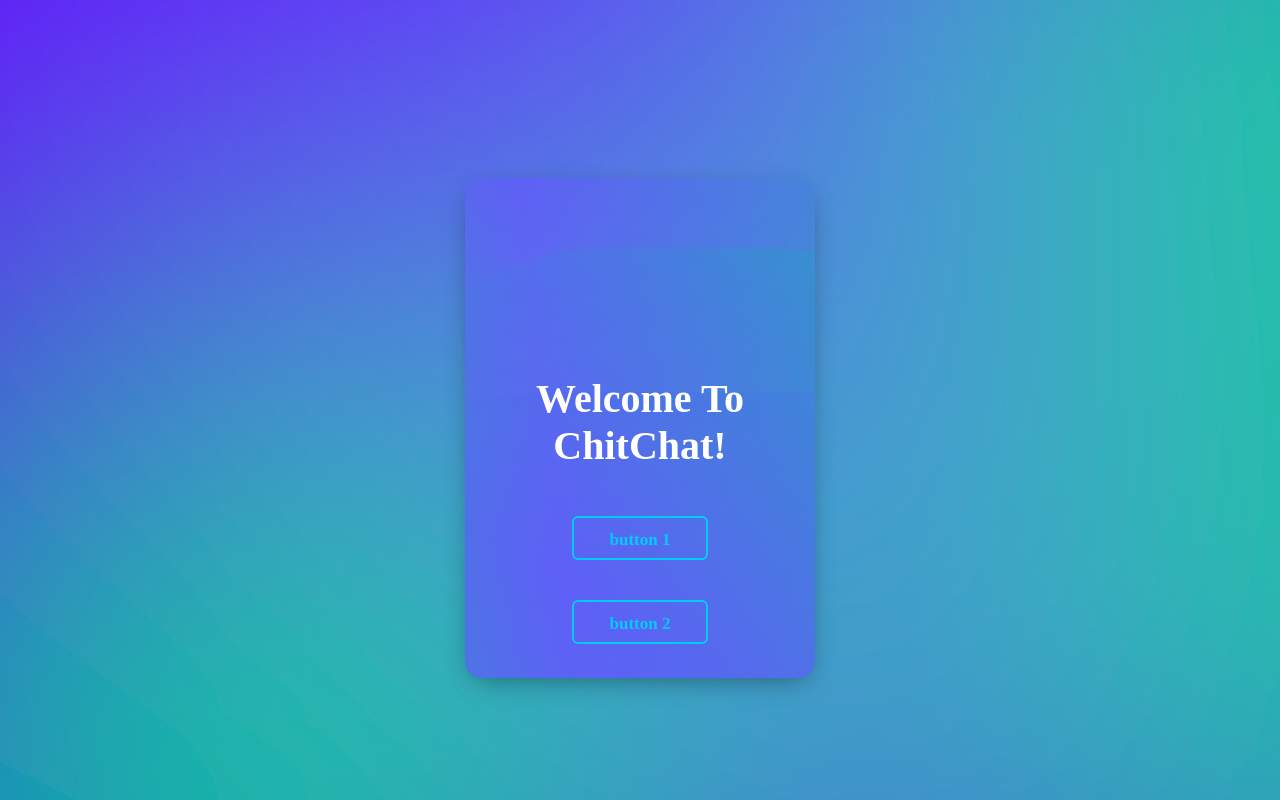
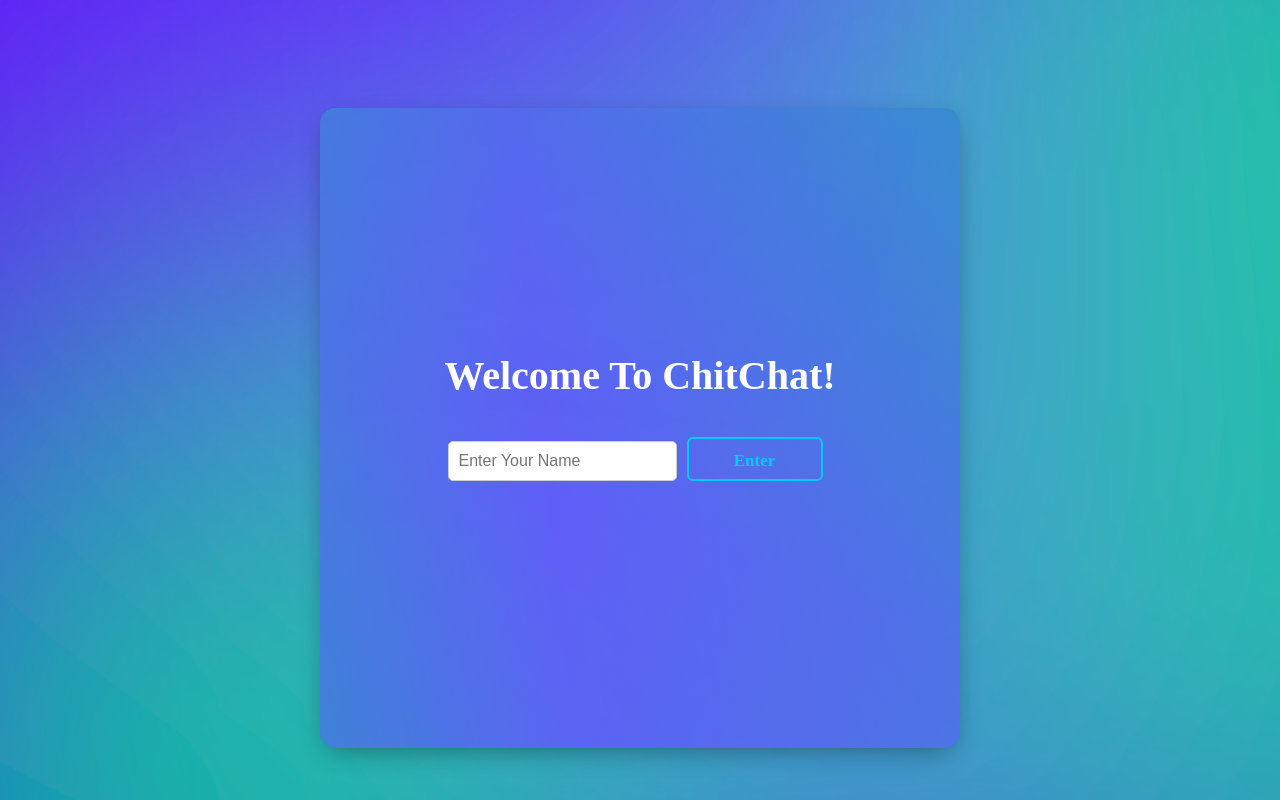
Before and after one commit to Mazeral/ChitChat, a Vue app in the folder client/: page / in a window 1280 px wide. Shown: the top 800 px of the page. Built offline with nearby package versions, Linux system fonts and the light colour scheme.

Commit message:
Created the base for the UI.

```diff
--- a/client/src/components/WelcomeCard.vue
+++ b/client/src/components/WelcomeCard.vue
@@ -1,19 +1,118 @@
 <template>
-  <div class="e-card-wrapper" :class="{ 'slide-out-left': shouldSlideOut }">
+  <div class="e-card-wrapper">
     <div class="e-card playing">
       <div class="wave"></div>
       <div class="wave"></div>
       <div class="wave"></div>
-      <div class="infotop">
+
+        <div
+          v-if="!nameEntered"
+          ref="infotopElement"
+          class="infotop"
+          :class="{
+            'fade-in': shouldFadeInWelcome,
+            'slide-out-left': isSlidingFromName,
+          }"
+        >
           <h1>Welcome To ChitChat!</h1>
-        <button>button 1</button>
-        <button>button 2</button>
+          <input type="text" v-model="nameInput" placeholder="Enter Your Name" />
+          <button @click.prevent="submitName" :disabled="!nameInput">Enter</button>
+        </div>
+
+        <div
+          v-if="nameEntered && !joiningRoom"
+          class="infotop"
+          :class="{
+            'fade-in': showOptions,
+            'slide-out-left': isSlidingFromOptionsToJoin,
+            'slide-out-right': shouldSlideOutToName,
+          }"
+        >
+          <h1>Welcome {{ userName }}!</h1>
+          <button @click.prevent="handleJoinRoom">Join A Room</button> <span> or </span>
+          <button @click.prevent="createRoom">Create A Room</button>
+          <button @click.prevent="goBackToName">Back</button>
+        </div>
+
+        <div
+          v-if="nameEntered && joiningRoom"
+          class="infotop"
+          :class="{
+            'fade-in': showJoinRoomInfo,
+            'slide-out-right': isSlidingFromJoinToOptions,
+          }"
+        >
+          <h1>Enter Room ID</h1>
+          <input type="text" placeholder="Room ID" />
+          <button>Enter</button>
+          <button @click.prevent="goBack">Back</button>
         </div>
     </div>
   </div>
 </template>
 
-<script setup></script>
+<script setup>
+import { ref, onMounted, nextTick } from 'vue'
+
+const nameEntered = ref(false)
+const nameInput = ref('')
+const userName = ref('')
+const joiningRoom = ref(false)
+const showOptions = ref(false)
+const showJoinRoomInfo = ref(false)
+const shouldFadeInWelcome = ref(false)
+const infotopElement = ref(null)
+const isSlidingFromName = ref(false)
+const isSlidingFromOptionsToJoin = ref(false)
+const shouldSlideOutToName = ref(false)
+const isSlidingFromJoinToOptions = ref(false)
+
+onMounted(() => {
+  setTimeout(() => {
+    shouldFadeInWelcome.value = true // Fade in on initial load
+  }, 100) // Small delay to ensure class is applied
+})
+
+const submitName = async () => {
+  userName.value = nameInput.value;
+  isSlidingFromName.value = true;
+  await new Promise(resolve => setTimeout(resolve, 1000));
+  nameEntered.value = true;
+  showOptions.value = true;
+  isSlidingFromName.value = false;
+}
+
+const handleJoinRoom = async () => {
+  showOptions.value = false;
+  isSlidingFromOptionsToJoin.value = true;
+  await new Promise(resolve => setTimeout(resolve, 1000));
+  joiningRoom.value = true;
+  showJoinRoomInfo.value = true;
+  isSlidingFromOptionsToJoin.value = false;
+}
+
+const goBack = async () => {
+  showJoinRoomInfo.value = false;
+  isSlidingFromJoinToOptions.value = true;
+  await new Promise(resolve => setTimeout(resolve, 750));
+  joiningRoom.value = false;
+  showOptions.value = true;
+  isSlidingFromJoinToOptions.value = false;
+}
+
+const goBackToName = async () => {
+  showOptions.value = false;
+  shouldSlideOutToName.value = true;
+  await new Promise(resolve => setTimeout(resolve, 750));
+  nameEntered.value = false;
+  shouldFadeInWelcome.value = true;
+  shouldSlideOutToName.value = false;
+}
+
+const createRoom = () => {
+  console.log(`created a room`)
+}
+</script>
 
 <style scoped>
 /* Optional wrapper to center the card */
@@ -29,8 +128,8 @@
 .e-card {
   /* --- CSS Variables for Dynamic Sizing --- */
   /* Modify these values to change the card size */
-  --card-width: 350px;
-  --card-height: 500px;
+  --card-width: 80vh;
+  --card-height: 80vh;
 
   /* Ratios for wave size relative to card size */
   /* Adjust if waves don't cover enough/too much on resize */
@@ -39,7 +138,6 @@
 
   /* Position for lower waves relative to card height */
   --wave-top-offset-ratio: 0.63; /* Approx 210 / 330 */
-
   /* Position for info section relative to card height */
   --info-top-ratio: 0.34; /* Approx 112 / 330 (based on original 5.6em * 20px) */
 
@@ -71,6 +169,7 @@
   border-radius: 40%; /* This keeps the oval shape */
   /* Default animation state (non-playing) */
   animation: wave 55s infinite linear;
+  z-index: -1;
 }
 
 /* Position the second and third wave divs lower */
@@ -123,50 +222,33 @@
   font-size: 20px;
   color: rgb(255, 255, 255);
   font-weight: 600;
-  z-index: 1; /* Ensure text is above waves */
+  z-index: 4; /* Ensure text is above waves */
+  opacity: 0; /* Initially hide the content */
 }
 
-.icon {
-  /* Size relative to infotop font-size */
-  width: 3em;
-  /* Vertical positioning relative to infotop font-size */
-  margin-top: -1em;
-  padding-bottom: 1em;
-  /* Prevent icon from shrinking too much if container gets narrow */
-  max-width: 100%;
-  height: auto; /* Maintain aspect ratio */
+.infotop h1 {
+  text-align: center;
+  color: white;
+  opacity: 1;
+  background-color: transparent;
 }
 
-.name {
-  position: relative; /* Keep relative positioning */
-  top: 1em; /* Position relative to text above */
-  /* Font size relative to infotop font-size */
-  font-size: 0.7em; /* Was 14px, now relative to 20px */
-  font-weight: 100;
-  text-transform: lowercase;
-  /* Prevent long names from breaking layout badly */
-  word-wrap: break-word;
+.infotop input[type='text'] {
+  padding: 10px;
+  margin: 15px 0;
+  border: 1px solid #ccc;
+  border-radius: 5px;
+  font-size: 16px;
 }
 
-/* --- Keyframes --- */
-
-@keyframes wave {
-  0% {
-    transform: rotate(0deg);
-  }
-  100% {
-    transform: rotate(360deg);
-  }
-}
-
-button {
+.infotop button {
   --color: #00ccff;
   font-family: inherit;
   display: inline-block;
   width: 8em;
   height: 2.6em;
   line-height: 2.5em;
-  margin: 20px;
+  margin: 10px;
   position: relative;
   cursor: pointer;
   overflow: hidden;
@@ -175,13 +257,13 @@ button {
   z-index: 1;
   font-size: 17px;
   font-weight: bold;
-  text-shadow: horizontal-offset vertical-offset blur-radius color;
+  text-shadow: horizontal-offset horizontal-offset blur-radius color;
   border-radius: 6px;
   color: var(--color);
   background-color: transparent;
 }
 
-button:before {
+.infotop button:before {
   content: '';
   position: absolute;
   z-index: -1;
@@ -191,51 +273,54 @@ button:before {
   border-radius: 50%;
 }
 
-button:hover {
+.infotop button:hover {
   color: #fff;
 }
 
-button:before {
+.infotop button:before {
   top: 100%;
   left: 100%;
   transition: all 0.7s;
 }
 
-button:hover:before {
+.infotop button:hover:before {
   top: -30px;
   left: -30px;
 }
 
-button:active:before {
+.infotop button:active:before {
   background: #6655ff;
   transition: background 0s;
 }
 
-h1 {
-  text-align: center;
-  color: white;
-  z-index: 2;
+.fade-in {
+  animation: fade-in 0.5s ease-out both; /* Use animation instead of transition */
   opacity: 1;
-  background-color: transparent;
 }
 
+@keyframes fade-in {
+  0% {
+    opacity: 0;
+    transform: translateY(20px);
+  }
+  100% {
+    opacity: 1;
+    transform: translateY(0);
+  }
+}
+@keyframes wave {
+  0% {
+    transform: rotate(0deg);
+  }
+  100% {
+    transform: rotate(360deg);
+  }
+}
 .slide-out-left {
-  -webkit-animation: slide-out-left 1s ease-in both;
-  animation: slide-out-left 1s ease-in both;
+	-webkit-animation: slide-out-left 1s cubic-bezier(0.550, 0.085, 0.680, 0.530) both;
+	        animation: slide-out-left 1s cubic-bezier(0.550, 0.085, 0.680, 0.530) both;
 }
 
-/* ----------------------------------------------
- * Generated by Animista on 2025-4-2 7:6:57
- * Licensed under FreeBSD License.
- * See http://animista.net/license for more info.
- * w: http://animista.net, t: @cssanimista
- * ---------------------------------------------- */
-
-/**
- * ----------------------------------------
- * animation slide-out-left
- * ----------------------------------------
- */
 @-webkit-keyframes slide-out-left {
   0% {
     -webkit-transform: translateX(0);
@@ -260,4 +345,33 @@ h1 {
     opacity: 0;
   }
 }
+.slide-out-right {
+	-webkit-animation: slide-out-right 1s cubic-bezier(0.550, 0.085, 0.680, 0.530) both;
+	        animation: slide-out-right 1s cubic-bezier(0.550, 0.085, 0.680, 0.530) both;
+}
+
+@-webkit-keyframes slide-out-right {
+  0% {
+    -webkit-transform: translateX(0);
+            transform: translateX(0);
+    opacity: 1;
+  }
+  100% {
+    -webkit-transform: translateX(1000px);
+            transform: translateX(1000px);
+    opacity: 0;
+  }
+}
+@keyframes slide-out-right {
+  0% {
+    -webkit-transform: translateX(0);
+            transform: translateX(0);
+    opacity: 1;
+  }
+  100% {
+    -webkit-transform: translateX(1000px);
+            transform: translateX(1000px);
+    opacity: 0;
+  }
+}
 </style>
```
Also changed, not shown: client/src/components/Chat.vue (+6 -6 lines). Lines whose indentation alone changed are shown as unchanged.
